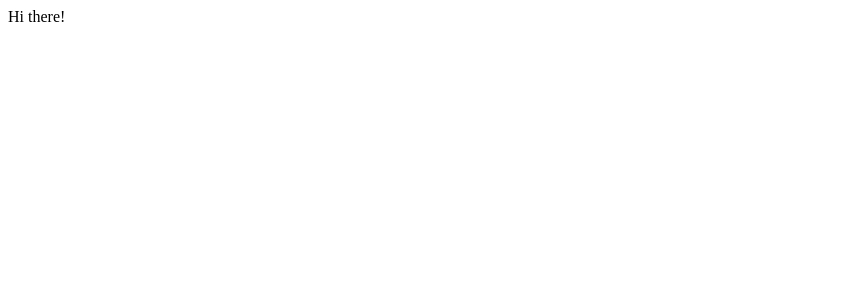
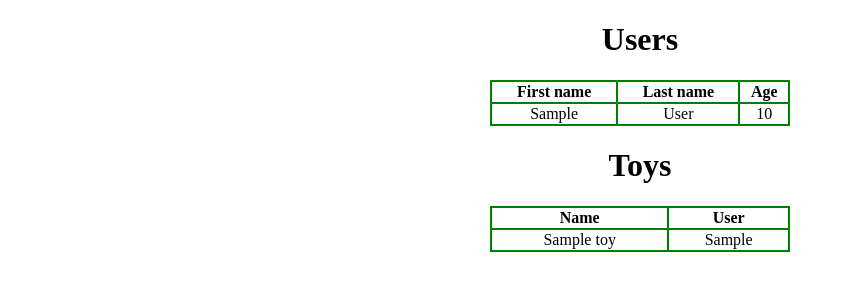
Before and after one commit to ProgerB/AllToys, a Django app: page / in a window 1280 px wide. Before the commit the part shown is almost empty. Shown: the top 300 px of the page, without its empty margins (0-845 px from the left). Run offline with Django 3.2, Linux system fonts and the light colour scheme; tables that the repository leaves empty hold one stand-in row (values such as "Sample post").

Commit message:
Create tables in dashboard.html

```diff
--- a/AllToys/apps/toys/templates/dashboard.html
+++ b/AllToys/apps/toys/templates/dashboard.html
@@ -5,6 +5,48 @@
     <title>Index</title>
 </head>
 <body>
-    Hi there!
+    <h1 align="center">Users</h1>
+    <table align="center" bordercolor="green" border="1" cellspacing="0" cellspacing="10" width="300">
+        <thead>
+           <tr>
+               <th>First name</th>
+               <th>Last name</th>
+               <th>Age</th>
+           </tr>
+        </thead>
+        <tbody>
+        {% for user in Users %}
+            <tr align="center">
+                <td>{{ user.first_name }}</td>
+                <td>{{ user.last_name }}</td>
+                <td>{{ user.age }}</td>
+            </tr>
+        {% endfor %}
+        </tbody>
+    </table>
+
+
+    <h1 align="center">Toys</h1>
+    <table align="center" bordercolor="green" border="1" cellspacing="0" cellspacing="10" width="300">
+        <thead>
+           <tr>
+               <th>Name</th>
+               <th>User</th>
+
+           </tr>
+        </thead>
+        <tbody>
+        {% for toy in Toys %}
+            <tr align="center">
+                <td>{{ toy.name }}</td>
+                <td>{{ toy.user }}</td>
+
+            </tr>
+        {% endfor %}
+        </tbody>
+    </table>
+
+
+
 </body>
 </html>
--- a/AllToys/apps/toys/urls.py
+++ b/AllToys/apps/toys/urls.py
@@ -4,5 +4,4 @@ from toys import views
 
 urlpatterns = [
     path('', views.dashboard, name="dashboard"),
-    path("update_server/", views.update, name="update"),
 ]
--- a/AllToys/apps/toys/views.py
+++ b/AllToys/apps/toys/views.py
@@ -1,29 +1,9 @@
 from django.shortcuts import render
-from django.http import HttpResponse
+from .models import *
 import jprq
-import git
-from django.shortcuts import render
-from django.http import HttpResponse
-from django.views.decorators.csrf import csrf_exempt
-
-
-@csrf_exempt
-def update(request):
-    if request.method == "POST":
-        '''
-        pass the path of the diectory where your project will be
-        stored on PythonAnywhere in the git.Repo() as parameter.
-        Here the name of my directory is "test.pythonanywhere.com"
-        '''
-        repo = git.Repo("bakhrom.pythonanywhere.com/")
-        origin = repo.remotes.origin
-
-        origin.pull()
-
-        return HttpResponse("Updated code on PythonAnywhere")
-    else:
-        return HttpResponse("Couldn't update the code on PythonAnywhere")
 
 
 def dashboard(request):
-    return render(request, "dashboard.html")
+    Users = User.objects.all()
+    Toys = Toy.objects.all()
+    return render(request, "dashboard.html", {"Users": Users, "Toys": Toys})
```
